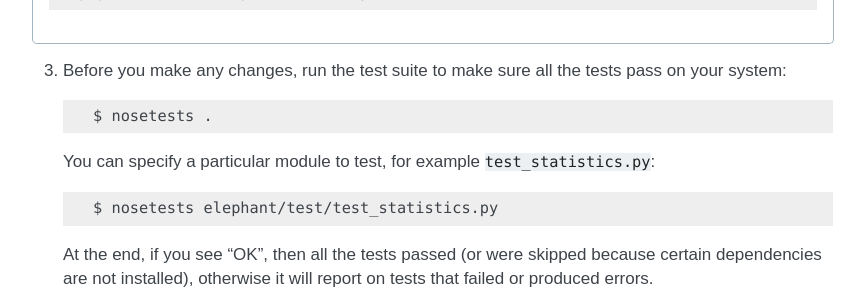
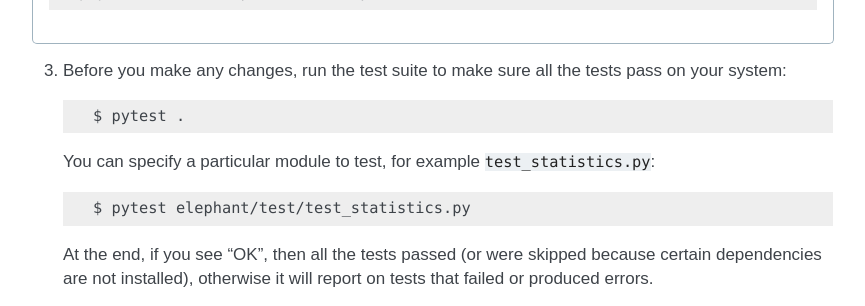
Before and after one commit to NeuralEnsemble/elephant, a Sphinx documentation site: the page built from doc/contribute.rst, in a window 1280 px wide and 900 px high, scrolled down 1072 px. Shown: the part 153-459 px from the top of the window, without its empty margins (317-1182 px from the left). Built offline with Sphinx 7.4.7, drawn with Linux system fonts in a browser that asks for light colours; formulas are drawn with MathJax 3; pages that are not in the unit, such as notebooks, are missing from menus.

Commit message:
updated from nosetests to pytest in section "Setting up a development environment"

```diff
--- a/doc/contribute.rst
+++ b/doc/contribute.rst
@@ -92,12 +92,12 @@ your local machine.
 3. Before you make any changes, run the test suite to make sure all the tests
    pass on your system::
 
-    $ nosetests .
+    $ pytest .
 
    You can specify a particular module to test, for example
    ``test_statistics.py``::
 
-    $ nosetests elephant/test/test_statistics.py
+    $ pytest elephant/test/test_statistics.py
 
    At the end, if you see "OK", then all the tests passed (or were skipped
    because certain dependencies are not installed), otherwise it will report
```
